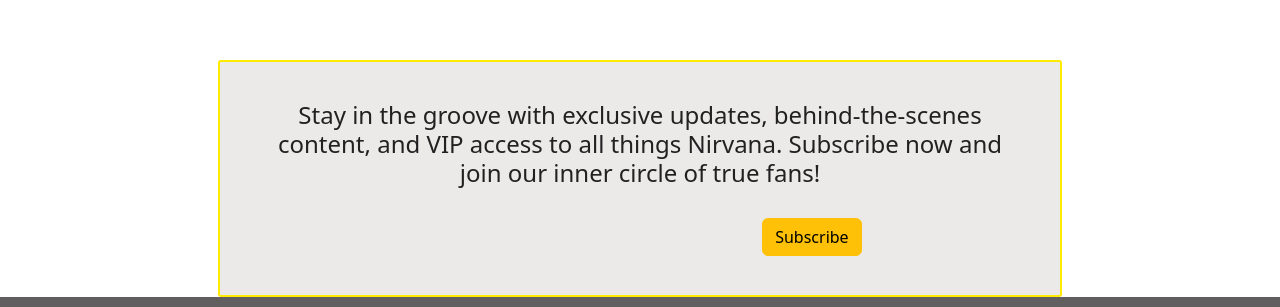
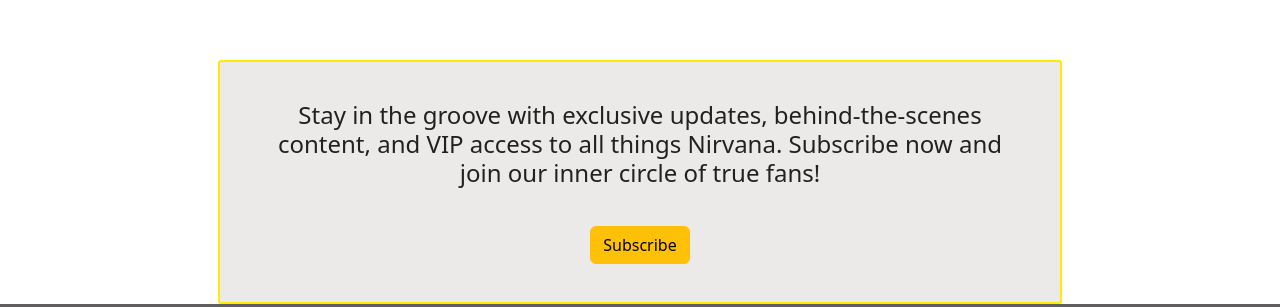
Before and after one commit to luispardosuarez/nirvana-tribute, a website: page public/pages/index.html in a window 1280 px wide. Shown: the part 1367-1674 px from the top of the page. Drawn offline with nearby package versions, Linux system fonts and the light colour scheme.

Commit message:
resolve merge problems

```diff
--- a/src/sass/form-styles.scss
+++ b/src/sass/form-styles.scss
@@ -1,5 +1,5 @@
 form {
-  background-color: rgba(109, 104, 104, 0.675);
+  background-color: rgba(85, 83, 83, 0.877);
   margin-left: 7%;
   margin-right: 7%;
   border-radius: 3px;
@@ -9,25 +9,16 @@
   color:#FFEB00;
   font-size: 1.1rem;
 
-
   .btn-close {
     margin-left: 90%;
   }
 
-.btn-end {
-  margin-left: 44%;
-
+  .btn-f {
+    margin-top: 3%;
   }
 
-.btn-f {
-  margin-top: 2%;
-  margin-left: 45%;
+  .daily {
+    text-align: center;
+    color:#FFEB00;
   }
-
-p {
-  text-align: center;
-  font-size: 1.5rem;
 }
-
-
-}
--- a/src/sass/styles.scss
+++ b/src/sass/styles.scss
@@ -1,7 +1,9 @@
 
+@use 'form-styles.scss';
 @use 'music-styles.scss';
-@use 'form-styles.scss';
 @import '../../node_modules/bootstrap/scss/bootstrap.scss';
+
+
 
 header {
     margin-bottom: -0.5%;
```
Also changed, not shown: public/css/form-styles.css, public/css/styles.css, 2 other files. Lines whose indentation alone changed are shown as unchanged.
